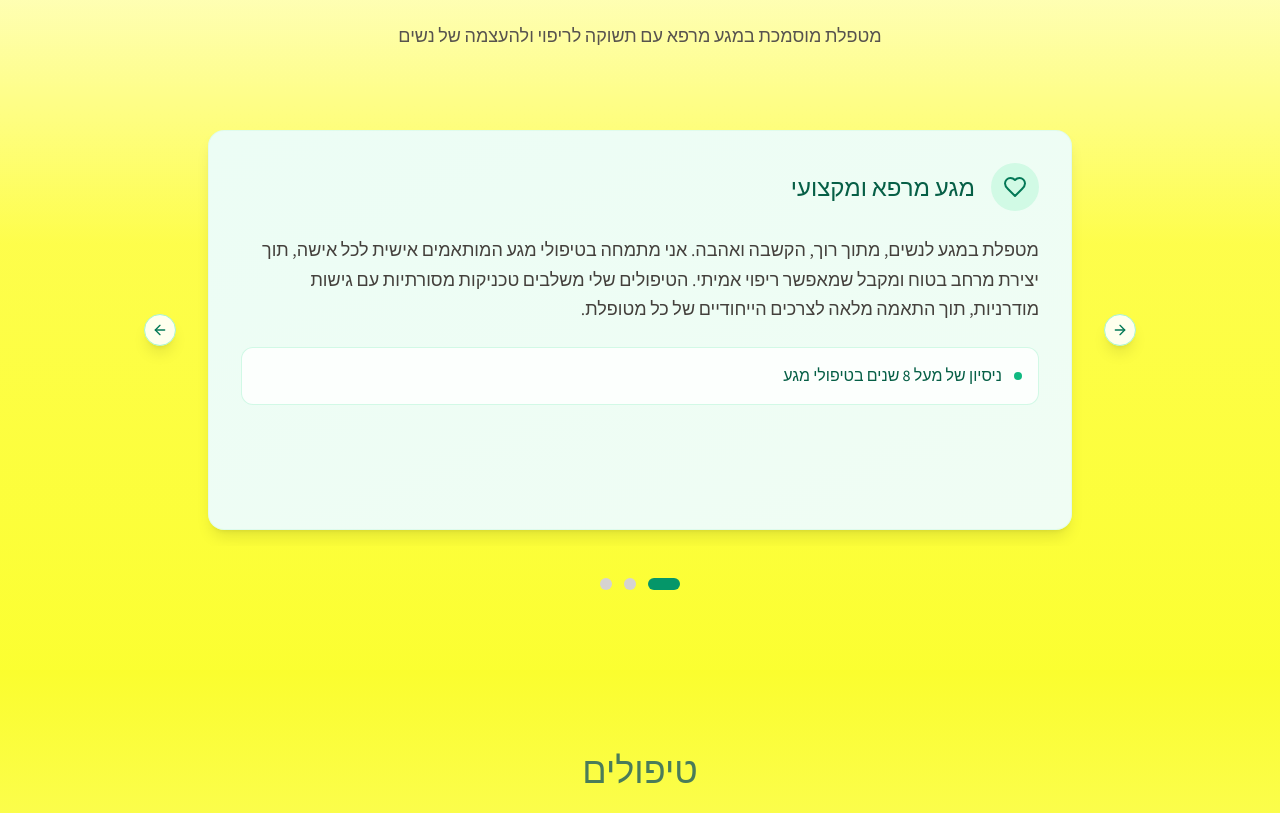
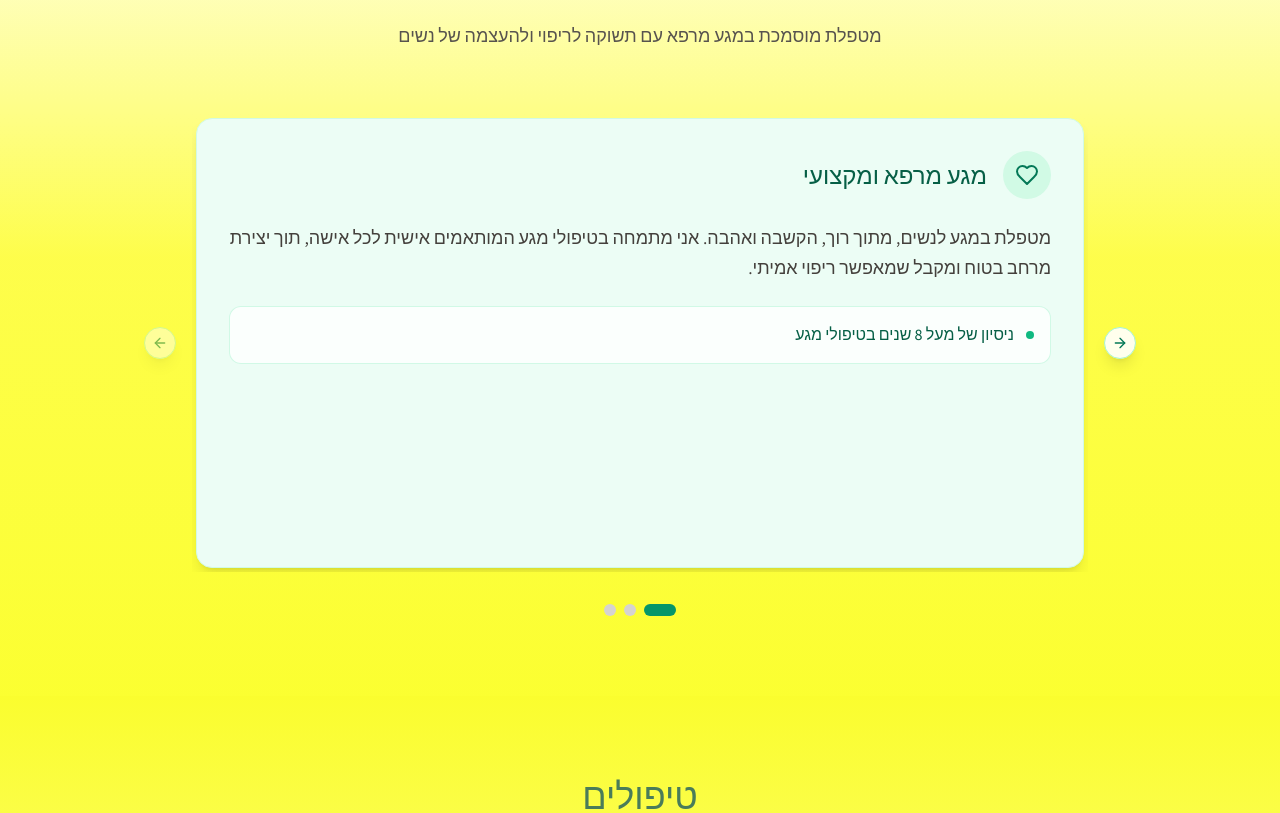
Before and after one commit to AvrahamShfaraw/yaels-healing-touch, a React (Vite) app: page / in a window 1280 px wide. Shown: the part 982-1795 px from the top of the page. Built offline with nearby package versions, Linux system fonts and the light colour scheme.

Commit message:
Fix: Reset carousel implementation
The AI reset and rewrote the `AboutSection` component to ensure all slides render properly with their content.

```diff
--- a/src/components/AboutSection.tsx
+++ b/src/components/AboutSection.tsx
@@ -1,6 +1,6 @@
 
 import { Carousel, CarouselContent, CarouselItem, CarouselNext, CarouselPrevious } from "@/components/ui/carousel";
-import { useEffect, useState } from "react";
+import { useState, useEffect } from "react";
 import { Heart, Sparkles, Leaf } from "lucide-react";
 
 const AboutSection = () => {
@@ -8,45 +8,42 @@ const AboutSection = () => {
   const [current, setCurrent] = useState(0);
 
   useEffect(() => {
-    if (!api) {
-      return;
-    }
+    if (!api) return;
 
     setCurrent(api.selectedScrollSnap());
-
     api.on("select", () => {
       setCurrent(api.selectedScrollSnap());
     });
   }, [api]);
 
-  const aboutContent = [
+  const slides = [
     {
       title: "מגע מרפא ומקצועי",
-      text: "מטפלת במגע לנשים, מתוך רוך, הקשבה ואהבה. אני מתמחה בטיפולי מגע המותאמים אישית לכל אישה, תוך יצירת מרחב בטוח ומקבל שמאפשר ריפוי אמיתי. הטיפולים שלי משלבים טכניקות מסורתיות עם גישות מודרניות, תוך התאמה מלאה לצרכים הייחודיים של כל מטופלת.",
+      description: "מטפלת במגע לנשים, מתוך רוך, הקשבה ואהבה. אני מתמחה בטיפולי מגע המותאמים אישית לכל אישה, תוך יצירת מרחב בטוח ומקבל שמאפשר ריפוי אמיתי.",
       highlight: "ניסיון של מעל 8 שנים בטיפולי מגע",
       icon: Heart,
-      gradient: "from-emerald-50 to-green-50"
+      bgColor: "bg-emerald-50"
     },
     {
       title: "מסע פנימי של ריפוי",
-      text: "העיסוי שאני מעניקה הוא מסע פנימי עמוק – להרפיה, ריפוי וחיבור מחודש לעצמך. כל טיפול הוא חוויה ייחודית המותאמת לצרכים האישיים שלך ולמצב הרגשי והגופני שלך באותו הרגע. המטרה היא לאפשר לך להתחבר מחדש לגופך ולנפשך דרך מגע מרפא ומעצים.",
+      description: "העיסוי שאני מעניקה הוא מסע פנימי עמוק – להרפיה, ריפוי וחיבור מחודש לעצמך. כל טיפול הוא חוויה ייחודית המותאמת לצרכים האישיים שלך ולמצב הרגשי והגופני שלך באותו הרגע.",
       highlight: "שילוב של טכניקות מסורתיות ומודרניות",
       icon: Sparkles,
-      gradient: "from-green-50 to-emerald-50"
+      bgColor: "bg-green-50"
     },
     {
       title: "שחרור כאבים ומתחים",
-      text: "הטיפולים שלי מתאימים במיוחד לשחרור כאבים כרוניים, סטרס ומתח נפשי מצטבר, דרך מגע עדין ומרפא שמגיע עמוק לשורש הבעיה. המגע מסייע בהפגת מתחים גופניים ונפשיים כאחד, ומאפשר שחרור עמוק של דפוסים שנתקעו בגוף. זהו תהליך הוליסטי המטפל בכל היבטי האדם.",
+      description: "הטיפולים שלי מתאימים במיוחד לשחרור כאבים כרוניים, סטרס ומתח נפשי מצטבר, דרך מגע עדין ומרפא שמגיע עמוק לשורש הבעיה. המגע מסייע בהפגת מתחים גופניים ונפשיים כאחד.",
       highlight: "טיפול הוליסטי לגוף ולנפש",
       icon: Leaf,
-      gradient: "from-emerald-50 to-stone-50"
+      bgColor: "bg-stone-50"
     }
   ];
 
   return (
     <section className="py-20 bg-gradient-to-b from-white via-stone-50/30 to-emerald-50/20">
       <div className="container-custom section-padding">
-        <div className="max-w-5xl mx-auto">
+        <div className="max-w-6xl mx-auto">
           {/* Header */}
           <div className="text-center mb-16">
             <div className="inline-flex items-center gap-2 mb-6">
@@ -63,44 +60,36 @@ const AboutSection = () => {
           </div>
 
           {/* Carousel */}
-          <div className="max-w-4xl mx-auto">
-            <Carousel
-              setApi={setApi}
-              opts={{
-                align: "start",
-                loop: true,
-              }}
-              className="w-full"
-            >
+          <Carousel setApi={setApi} className="w-full max-w-4xl mx-auto">
             <CarouselContent>
-                {aboutContent.map((content, index) => {
-                  const IconComponent = content.icon;
+              {slides.map((slide, index) => {
+                const IconComponent = slide.icon;
                 return (
                   <CarouselItem key={index} className="basis-full">
-                      <div className="p-4">
-                        <div className={`bg-gradient-to-br ${content.gradient} rounded-2xl p-8 border border-emerald-100/50 shadow-lg min-h-[400px]`}>
-                          {/* Icon and Title */}
+                    <div className="p-1">
+                      <div className={`${slide.bgColor} rounded-2xl p-8 shadow-lg border border-emerald-100 min-h-[450px] flex flex-col justify-between`}>
+                        {/* Header with Icon and Title */}
                         <div className="flex items-center gap-4 mb-6">
-                            <div className="w-12 h-12 bg-emerald-100 rounded-full flex items-center justify-center">
+                          <div className="w-12 h-12 bg-emerald-100 rounded-full flex items-center justify-center flex-shrink-0">
                             <IconComponent className="w-6 h-6 text-emerald-700" />
                           </div>
                           <h3 className="text-2xl font-medium text-emerald-800">
-                              {content.title}
+                            {slide.title}
                           </h3>
                         </div>
 
                         {/* Content */}
-                          <div className="space-y-6">
+                        <div className="flex-1 space-y-6">
                           <p className="text-lg text-stone-700 leading-relaxed">
-                              {content.text}
+                            {slide.description}
                           </p>
 
-                            {/* Highlight */}
+                          {/* Highlight Box */}
                           <div className="bg-white/80 p-4 rounded-xl border border-emerald-200/50">
                             <div className="flex items-center gap-3">
-                                <div className="w-2 h-2 bg-emerald-500 rounded-full"></div>
+                              <div className="w-2 h-2 bg-emerald-500 rounded-full flex-shrink-0"></div>
                               <p className="text-emerald-800 font-medium">
-                                  {content.highlight}
+                                {slide.highlight}
                               </p>
                             </div>
                           </div>
@@ -116,20 +105,19 @@ const AboutSection = () => {
             <CarouselNext className="bg-white/90 border-emerald-200 hover:bg-emerald-50 text-emerald-700 shadow-lg" />
           </Carousel>
 
-            {/* Progress Indicators */}
-            <div className="flex justify-center mt-8 space-x-3 space-x-reverse">
-              {aboutContent.map((_, index) => (
+          {/* Dots Indicator */}
+          <div className="flex justify-center mt-8 gap-2">
+            {slides.map((_, index) => (
               <button
                 key={index}
-                  className={`transition-all duration-300 ${
+                className={`transition-all duration-300 rounded-full ${
                   current === index
                     ? 'w-8 h-3 bg-emerald-600'
                     : 'w-3 h-3 bg-stone-300 hover:bg-emerald-300'
-                  } rounded-full`}
+                }`}
                 onClick={() => api?.scrollTo(index)}
               />
             ))}
-            </div>
           </div>
         </div>
       </div>
```
Lines whose indentation alone changed are shown as unchanged.
